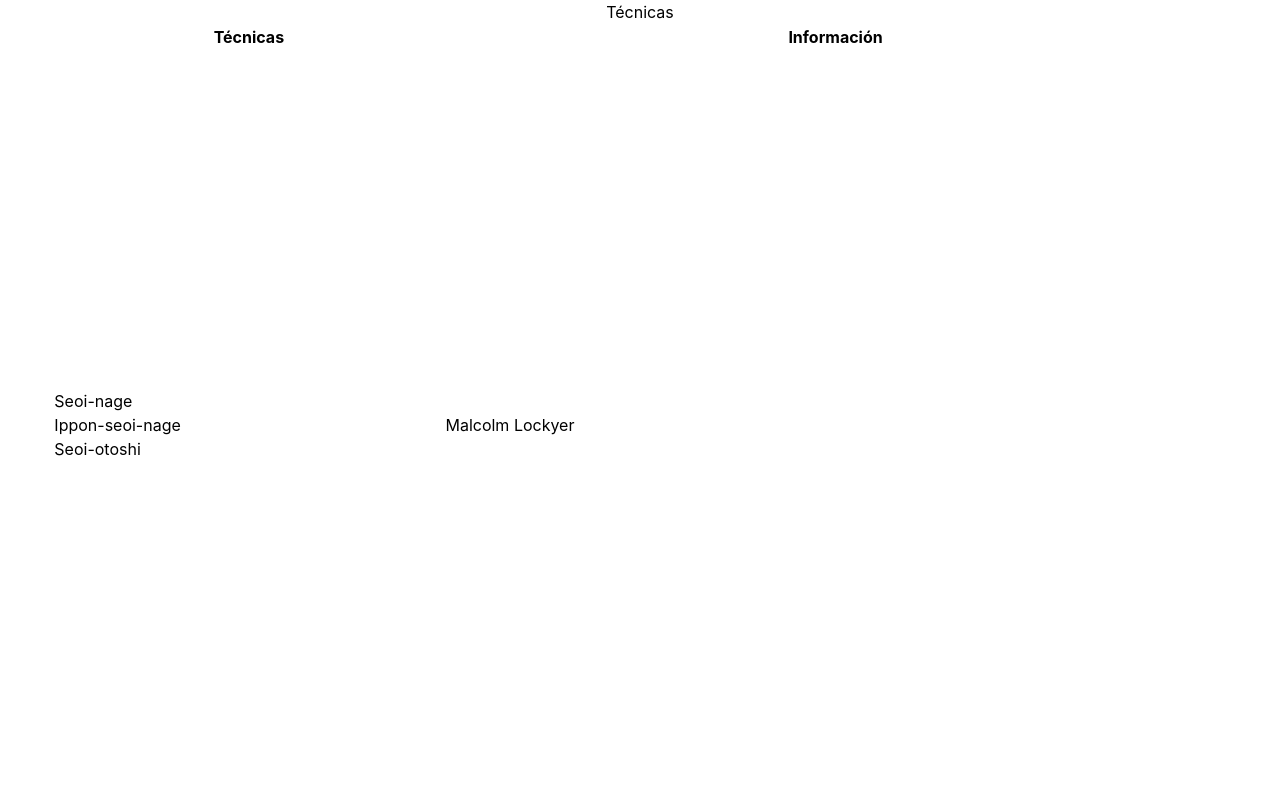
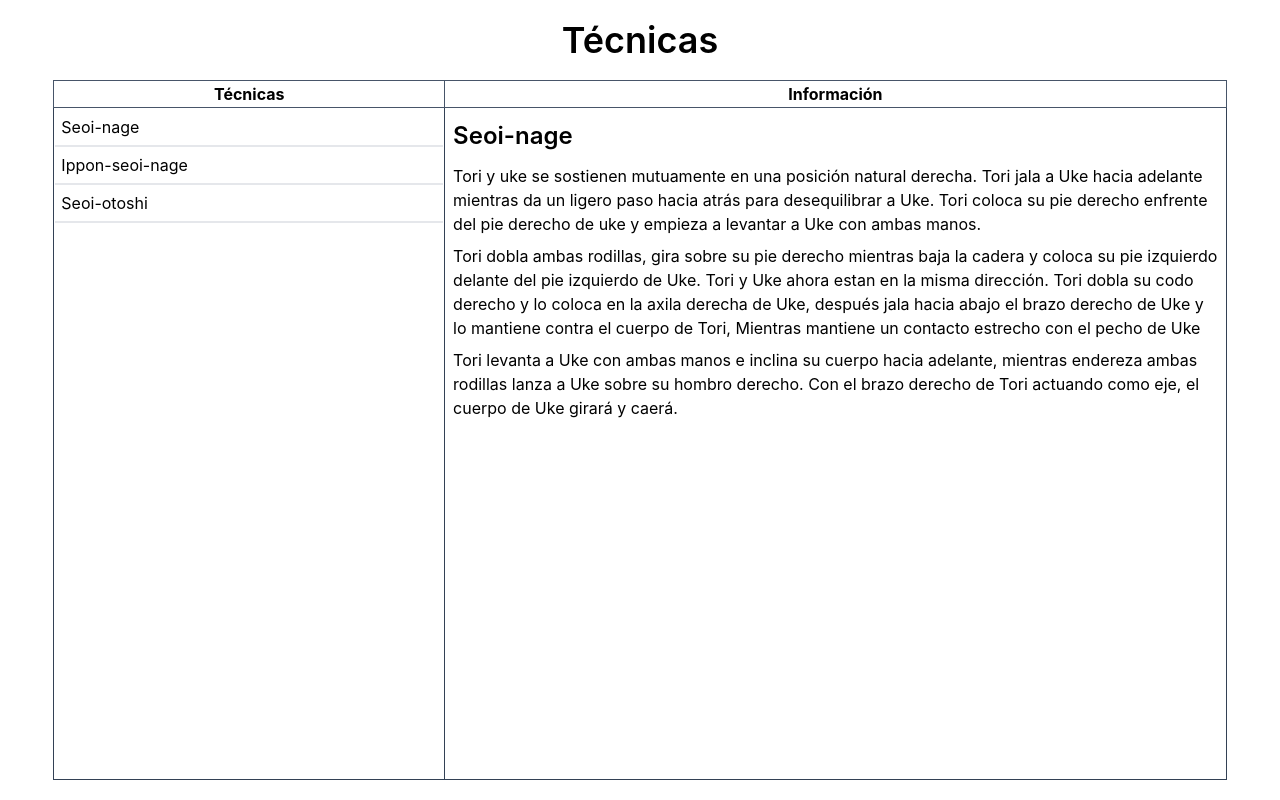
Before and after one commit to JoelTrinidad/judoweb, a React (Vite) app: page /#/techniques in a window 1280 px wide. Built offline with nearby package versions, Linux system fonts and the light colour scheme.

Commit message:
techniques table init

```diff
--- a/src/modules/techniques/index.tsx
+++ b/src/modules/techniques/index.tsx
@@ -1,24 +1,44 @@
 export default function Techniques() {
   return (
-    <div className="flex flex-col items-center h-dvh">
-      <h1>Técnicas</h1>
-      <table className="table-fixed w-11/12 flex-auto">
+    <div className="flex flex-col items-center h-dvh pb-5">
+      <h1 className="text-4xl font-semibold py-5">Técnicas</h1>
+      <table className="table-fixed w-11/12 flex-auto border-collapse border border-slate-500">
         <thead>
           <tr>
-            <th className="w-2/6">Técnicas</th>
-            <th className="w-4/6">Información</th>
+            <th className="w-2/6 border border-slate-600">Técnicas</th>
+            <th className="w-4/6 border border-slate-600">Información</th>
           </tr>
         </thead>
         <tbody className="h-full">
           <tr className="w-full">
-            <td className="w-2/6">
+            <td className="w-2/6 align-top border border-slate-700">
               <ul>
-                <li>Seoi-nage</li>
-                <li>Ippon-seoi-nage</li>
-                <li>Seoi-otoshi</li>
+                <li className="p-1.5 cursor-pointer border-b-2">Seoi-nage</li>
+                <li className="p-1.5 cursor-pointer border-b-2">Ippon-seoi-nage</li>
+                <li className="p-1.5 cursor-pointer border-b-2">Seoi-otoshi</li>
               </ul>
             </td>
-            <td className="w-4/6">Malcolm Lockyer</td>
+            <td className="w-4/6 align-top p-2 border border-slate-700">
+              <h3 className="text-2xl font-semibold mb-3 mt-1">Seoi-nage</h3>
+              <p className="mt-1.5 mb-2">
+                Tori y uke se sostienen mutuamente en una posición natural derecha. Tori jala a Uke
+                hacia adelante mientras da un ligero paso hacia atrás para desequilibrar a Uke. Tori
+                coloca su pie derecho enfrente del pie derecho de uke y empieza a levantar a Uke con
+                ambas manos.
+              </p>
+              <p className="mt-1.5 mb-2">
+                Tori dobla ambas rodillas, gira sobre su pie derecho mientras baja la cadera y
+                coloca su pie izquierdo delante del pie izquierdo de Uke. Tori y Uke ahora estan en
+                la misma dirección. Tori dobla su codo derecho y lo coloca en la axila derecha de
+                Uke, después jala hacia abajo el brazo derecho de Uke y lo mantiene contra el cuerpo
+                de Tori, Mientras mantiene un contacto estrecho con el pecho de Uke
+              </p>
+              <p className="mt-1.5 mb-2">
+                Tori levanta a Uke con ambas manos e inclina su cuerpo hacia adelante, mientras
+                endereza ambas rodillas lanza a Uke sobre su hombro derecho. Con el brazo derecho de
+                Tori actuando como eje, el cuerpo de Uke girará y caerá.
+              </p>
+            </td>
           </tr>
         </tbody>
       </table>
```
Also changed, not shown: .eslintrc.cjs.
